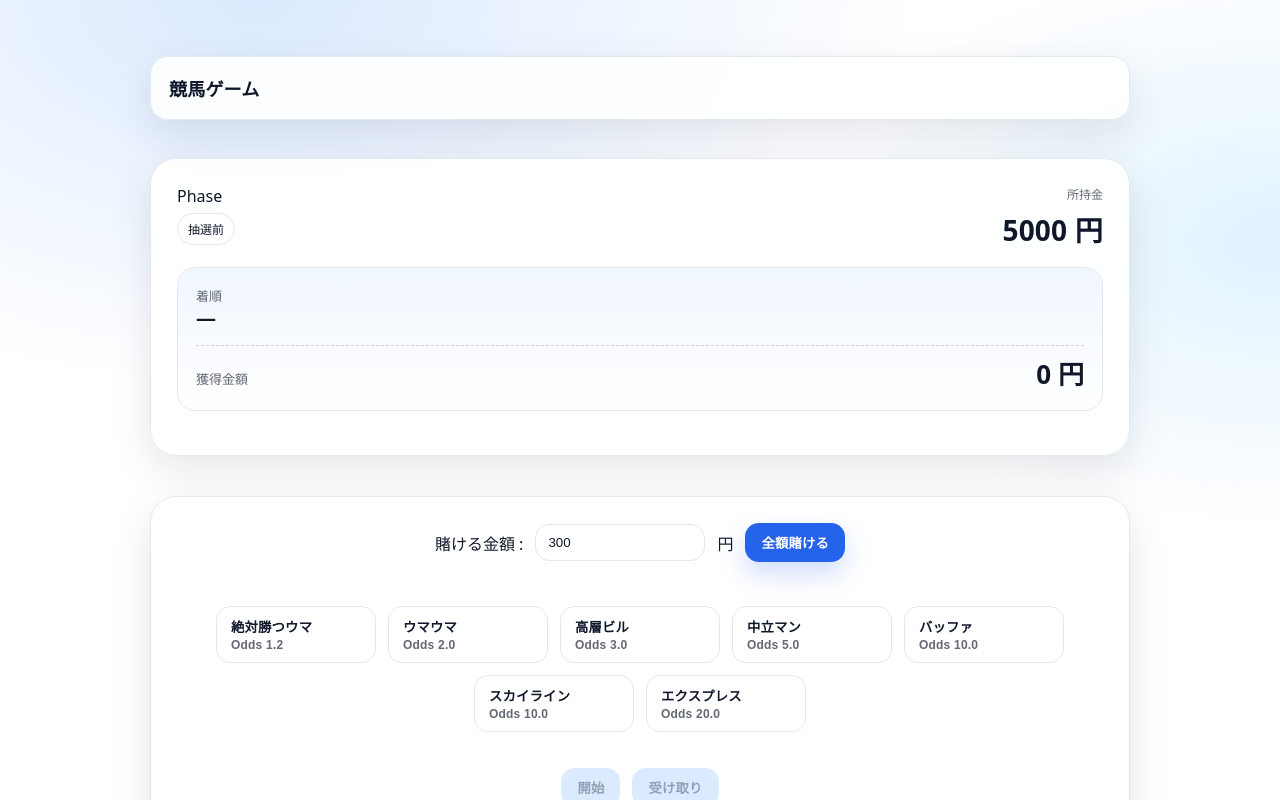
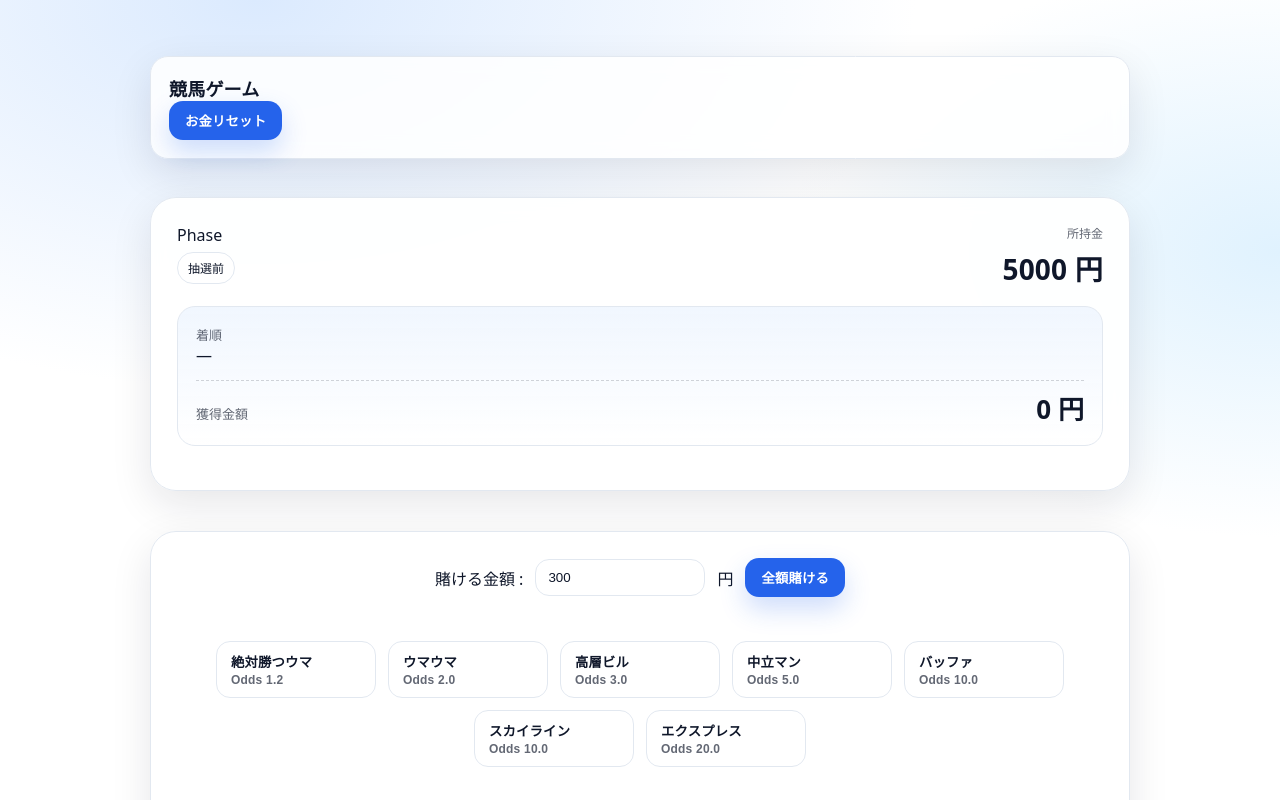
Before and after one commit to shogo0713/horse-game, a React (Create React App) app: page / in a window 1280 px wide. Shown: the top 800 px of the page. Built offline with nearby package versions, Linux system fonts and the light colour scheme; the HTML template or start-up script is replaced by a standard one.

Commit message:
軽微な修正

```diff
--- a/src/App.css
+++ b/src/App.css
@@ -272,3 +272,23 @@ button:disabled{
 .spacer-12 { height: 12px; }
 .spacer-16 { height: 16px; }
 .spacer-24 { height: 24px; }
+
+.finishLines{
+  margin-top: 10px;
+  display: grid;
+  gap: 6px;           /* 行間 */
+}
+
+.finishLine{
+  font-size: 16px;
+  font-weight: 800;
+  padding: 8px 10px;
+  border-radius: 12px;
+  border: 1px solid var(--border);
+  background: rgba(255,255,255,0.9);
+}
+
+.finishLine:first-child{
+  border-color: rgba(37,99,235,0.55);
+  background: rgba(219,234,254,0.55);
+}
--- a/src/App.tsx
+++ b/src/App.tsx
@@ -110,11 +110,18 @@ export default function App() {
     setBet(money.toString());
   }
 
+  // 所持金リセットボタン
+  function resetMoney() {
+    setMoney(5000);
+  }
+
   return (
     <div className="app">
       <div className="header">
         <h1 className="header__title">競馬ゲーム</h1>
+        <button className="header__sub" onClick={resetMoney}> お金リセット </button>
       </div>
+
 
       <div className="card">
         {/* 上：情報（右上に所持コイン） */}
@@ -134,11 +141,18 @@ export default function App() {
         <div className="main">
           <div>
             <div className="mainTitle">着順</div>
-            <div className="finish">
-              {result.length > 0
-                ? result.map((r, i) => `${i + 1}位 : ${r.name}`).join(", ")
-                : "—"}
-            </div>
+
+            {result.length > 0 ? (
+              <div className="finishLines">
+                {result.map((r, i) => (
+                  <div key={r.id} className="finishLine">
+                    {i + 1}位 : {r.name}
+                  </div>
+                ))}
+              </div>
+            ) : (
+              <div className="finishEmpty">—</div>
+            )}
           </div>
 
           <div className="payout">
```
